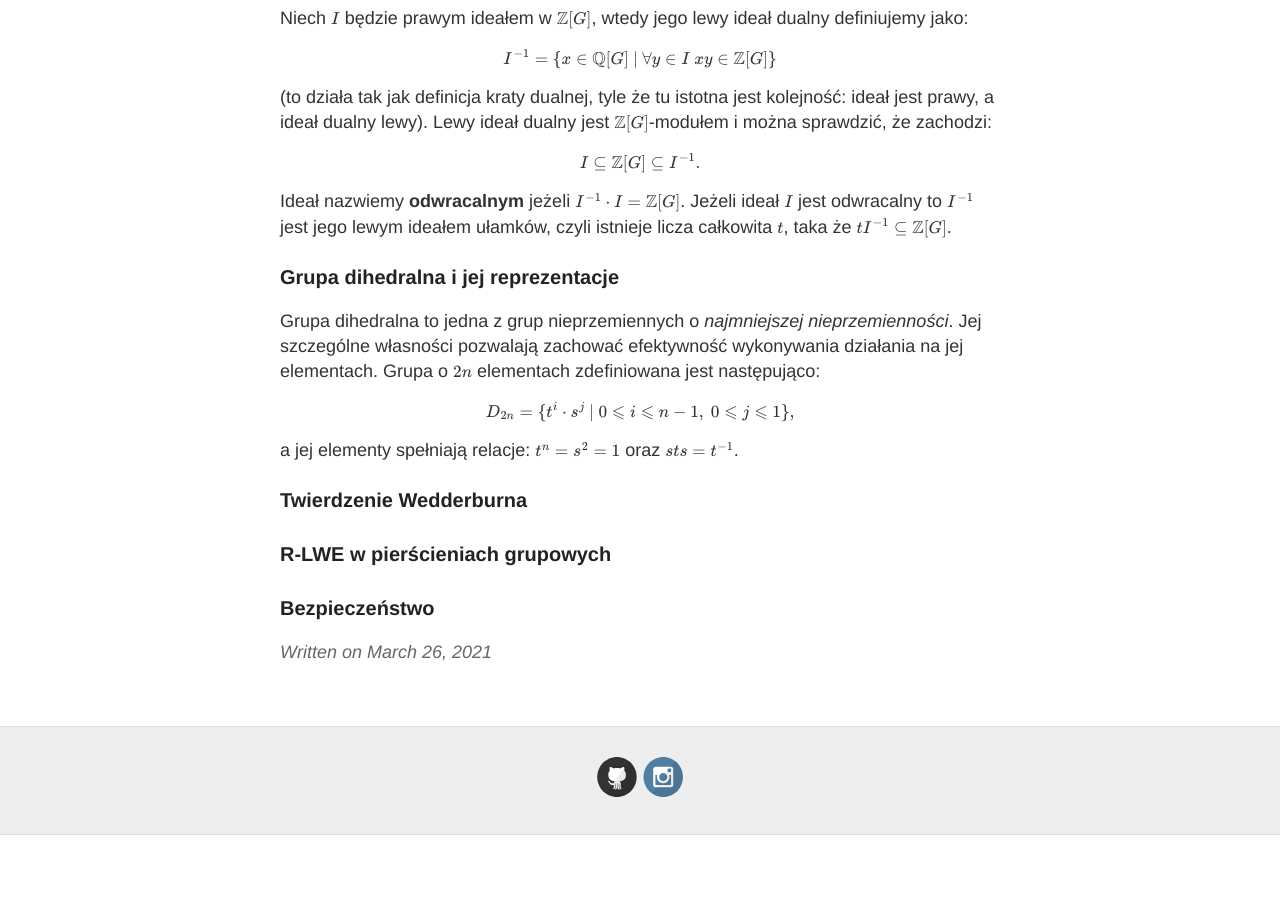
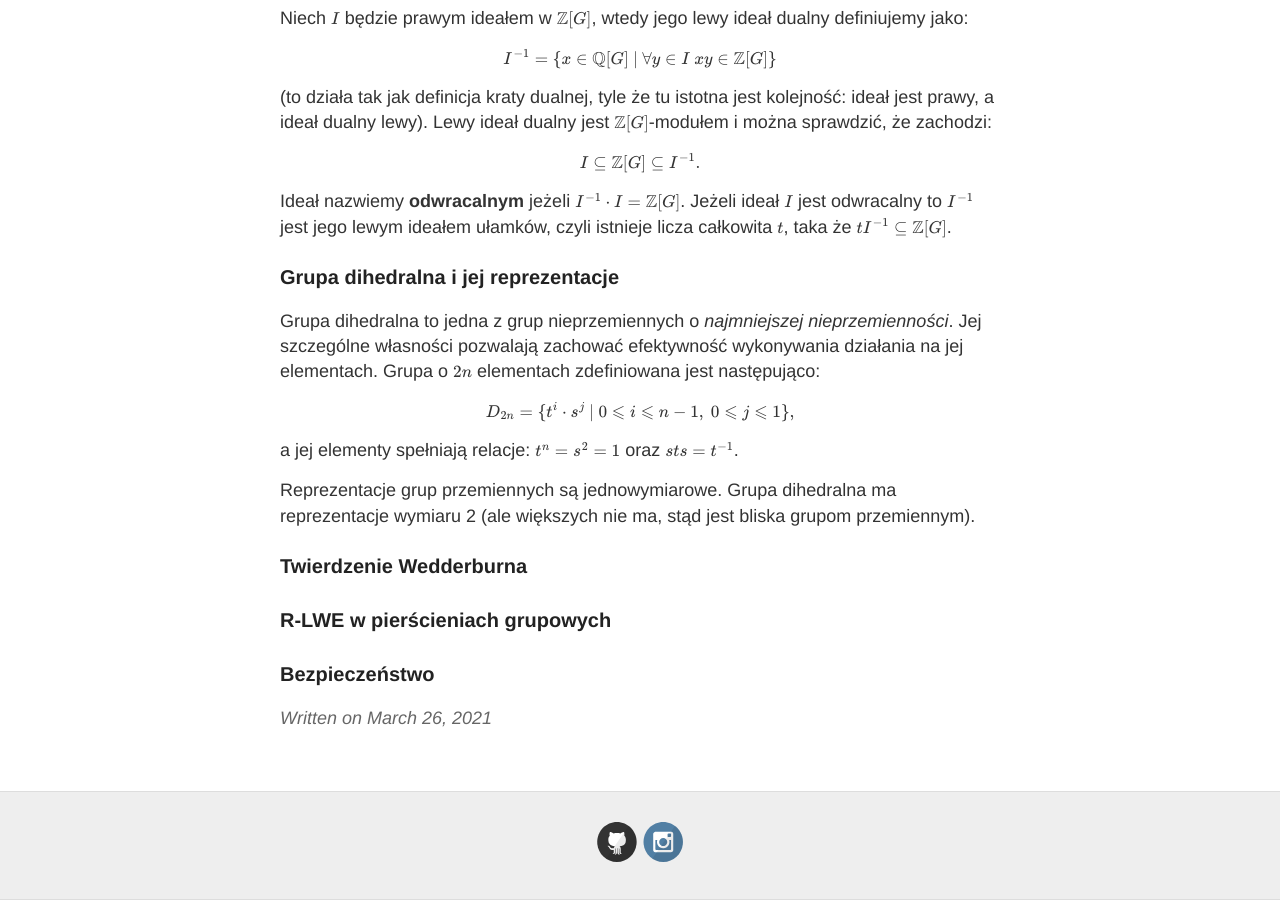
Before and after one commit to keIpie/keIpie.github.io, a Jekyll site: the page built from rg/_posts/2021-3-26-gr_lwe.md, in a window 1280 px wide and 900 px high, scrolled down 1696 px. Built offline with Jekyll 4.4.1, drawn with Linux system fonts in a browser that asks for light colours; formulas are drawn with MathJax 3; before the commit the page ends 2531 px from its top, so only the background shows below that.

Commit message:
gr zanurzenia

```diff
--- a/rg/_posts/2021-3-26-gr_lwe.md
+++ b/rg/_posts/2021-3-26-gr_lwe.md
@@ -79,6 +79,9 @@ $$D_{2n} = \{ t^i \cdot s^j ~|~ 0 \leqslant i \leqslant n−1,~ 0 \leqslant j \l
 
 a jej elementy spełniają relacje: $t^n = s^2 = 1$ oraz $sts = t^{−1}$.
 
+Reprezentacje grup przemiennych są jednowymiarowe. Grupa dihedralna ma reprezentacje wymiaru 2 (ale większych nie ma,
+stąd jest bliska grupom przemiennym).
+
 ### Twierdzenie Wedderburna
 
 ### R-LWE w pierścieniach grupowych
```
